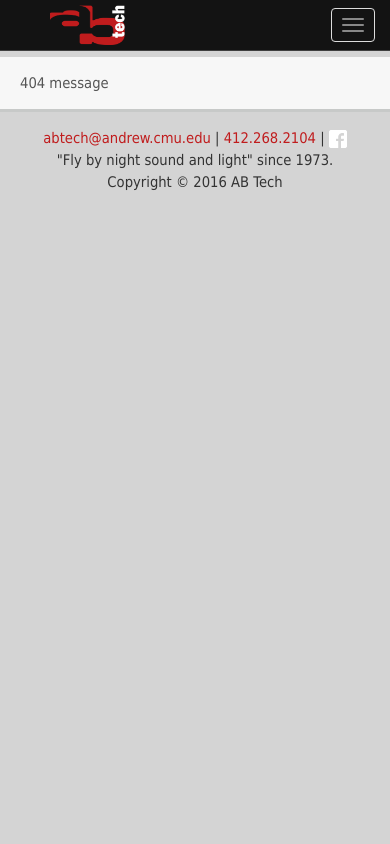
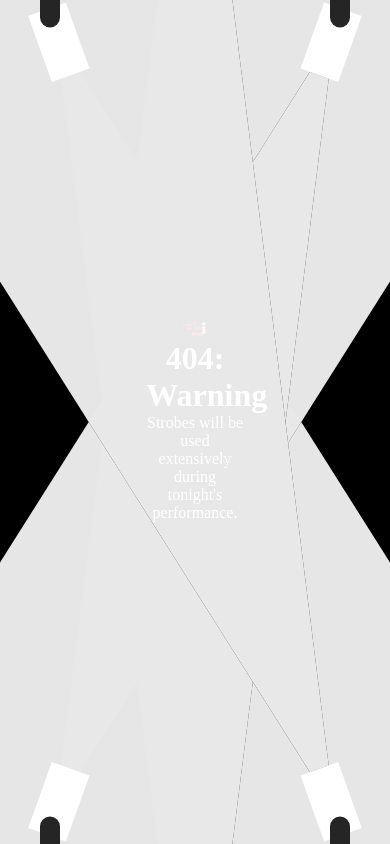
Before and after one commit to ABTech/abtech.org, a Django app: a page that uses templates/404.html in a window 390 px wide. Run offline with Django 3.2, Linux system fonts and the light colour scheme; some libraries are stand-ins or nearby versions.

Commit message:
Added a funky fresh new 404 page.

```diff
--- /dev/null
+++ b/static/css/404.css
@@ -0,0 +1,36 @@
+* { margin:0; padding:0; }
+
+html, body {
+    width:100%;
+    height:100%;
+}
+
+#background {
+    position: absolute;
+    top: 0;
+    left: 0;
+    bottom: 0;
+    right: 0;
+    z-index: -1;
+
+    text-align: center;
+
+    display: flex;
+    align-items: center;
+    justify-content: center;
+
+    color: white;
+    background: black;
+}
+
+#background > * {
+    max-width: 25%;
+}
+
+#background > * > img {
+    max-width: 25%;
+}
+
+canvas {
+    display:block;
+}
--- /dev/null
+++ b/static/js/404.js
@@ -0,0 +1,295 @@
+/**
+ * @fileoverview Provies a nice light effect for the 404 page.
+ *
+ * @author Oscar Bezi (oscar@bezi.io)
+ */
+
+//==============================================================================
+// Global constants.
+//==============================================================================
+var canvas = document.getElementById('canvas');
+var context = canvas.getContext('2d');
+
+/**
+ * Curried function that lowpasses a given input with a given low-pass gain.
+ *
+ * @param {Number} gain - The low-pass gain, must be between 0 and 1.
+ * @param {Number} prev - The previous value.
+ * @param {Number} new - The new value that's being low-passed in.
+ *
+ * @returns {Number} The new value low-passed into the previous one.
+ */
+function lowpass(gain) {
+  return function (big, small) {
+    return big * (1 - gain) + small * gain;
+  };
+}
+
+/**
+ * Used to lowpass the mouse input slightly, in order to get a smoother
+ * response to the mouse snapping in to the screen after leaving it.
+ */
+var INPUT_LOWPASS_CONST = 1.0;
+var input_lowpass = lowpass(INPUT_LOWPASS_CONST);
+
+/**
+ * Used to slowly drift the light focus to the center of the screen after a
+ * certain timeout.
+ */
+var CENTER_LOWPASS_CONST = 0.01;
+var center_lowpass = lowpass(CENTER_LOWPASS_CONST);
+
+// The timeout before we start to drift to the center after a mouse move.
+var TIMEOUT_LENGTH = 1000;
+
+/**
+ * Assorted constants for rendering the lights.
+ */
+// The barrel length.
+var LIGHT_HEIGHT = 70;
+
+// The barrel width.
+var LIGHT_WIDTH = 40;
+
+// The height of the light base.
+var BASE_OFFSET = LIGHT_HEIGHT / 8;
+
+// The beam spread angle.
+var BEAM_ANGLE = 12; // Degrees
+
+// The width of the lens bezel (the amount of space between the outside of the
+// barrel and the light output).
+var LENS_BEZEL_WIDTH = 10;
+
+// Coefficient to convert DEGREES_TO_RADS.
+var DEGREES_TO_RADS = Math.PI / 180;
+
+// Some colors.
+var BARREL_COLOR = 'white';
+var BASE_COLOR = '#252525';
+
+//==============================================================================
+// Application default state.
+//==============================================================================
+
+var state = {
+  'has_moved': false,
+  'light_focus': {
+    'x': window.innerWidth / 2,
+    'y': window.innerHeight / 2,
+  },
+  'lights': [],
+};
+
+//==============================================================================
+// Global functions.
+//==============================================================================
+
+var previous_timeout = null;
+
+/**
+ * Callback for the mousemove event, updates the mouse position within the
+ * canvas and sets a callback that re-enables drifting after a certain timeout.
+ *
+ * @param {Object} mouse_event - The mouse movement event.
+ */
+function update_position(event) {
+  var bounds = canvas.getBoundingClientRect();
+
+  var light_focus = {
+    'x': input_lowpass(state.light_focus.x, event.clientX - bounds.left),
+    'y': input_lowpass(state.light_focus.y, event.clientY - bounds.top),
+  };
+
+  state = Object.assign({}, state, {
+    'light_focus': light_focus,
+    'has_moved': true,
+  });
+
+  if (previous_timeout !== null) {
+    clearTimeout(previous_timeout);
+  }
+
+  previous_timeout = setTimeout(function() {
+    state = Object.assign({}, state, {
+      'has_moved': false,
+    });
+    previous_timeout = null;
+  }, TIMEOUT_LENGTH);
+}
+
+/**
+ * Called whenever the screen resizes (and on page load).
+ */
+function on_resize() {
+  var width = window.innerWidth;
+  var height = window.innerHeight;
+
+  var lights = [];
+  for (var i = 50; i < width / 2; i += 500) {
+    lights.push({
+      'x': i,
+      'y': 0,
+    });
+
+    lights.push({
+      'x': i,
+      'y': height,
+      'flipped': true,
+    });
+
+    lights.push({
+      'x': width - i,
+      'y': 0,
+    });
+
+    lights.push({
+      'x': width - i,
+      'y': height,
+      'flipped': true,
+    });
+  }
+
+  state = Object.assign({}, state, {
+    'lights': lights,
+  });
+}
+
+/**
+ * Iterates the state forward whenever a frame render occurs.
+ *
+ * @param {Object} prev_state - The previous state.
+ * @returns {Object} The new state.
+ */
+function update_state(prev_state) {
+  var target_x = window.innerWidth / 2;
+  var target_y = window.innerHeight / 2;
+
+  var prev_x = prev_state.light_focus.x;
+  var prev_y = prev_state.light_focus.y;
+
+  var has_moved = prev_state.has_moved;
+
+  var light_focus = {
+    'x': has_moved ? prev_x : center_lowpass(prev_x, target_x),
+    'y': has_moved ? prev_y : center_lowpass(prev_y, target_y),
+  };
+
+  return Object.assign({}, prev_state, {
+    'light_focus': light_focus,
+  });
+}
+
+function render_beam(light, light_focus) {
+  var light_pivot_x = light.x;
+  var light_pivot_y = light.y;
+  light_pivot_y += BASE_OFFSET * (light.flipped ? -2 : 2);
+
+  var focus_offset_x = light_focus.x - light_pivot_x;
+  var focus_offset_y = light_focus.y - light_pivot_y;
+  var angle = Math.atan2(focus_offset_y, focus_offset_x);
+
+  var length = Math.sqrt(canvas.width * canvas.width + canvas.height * canvas.height);
+
+  context.save();
+
+  context.translate(light_pivot_x, light_pivot_y);
+  context.rotate(angle - Math.PI / 2);
+  context.fillStyle = 'rgba(255, 255, 255, 0.1)';
+
+  // Draw beam
+  context.fillStyle = 'rgba(255, 255, 255, 0.1)';
+  context.beginPath();
+
+  var start_x = -LIGHT_WIDTH / 2 + LENS_BEZEL_WIDTH;
+  var end_x = start_x - length * Math.sin(BEAM_ANGLE * DEGREES_TO_RADS);
+
+  context.moveTo(start_x, LIGHT_HEIGHT - BASE_OFFSET);
+  context.lineTo(end_x, length);
+  context.lineTo(-end_x, length);
+  context.lineTo(-start_x, LIGHT_HEIGHT - BASE_OFFSET);
+  context.closePath();
+
+  context.save();
+  context.globalCompositeOperation = 'destination-out';
+  context.fillStyle = 'rgb(255, 255, 255, 0.9)';
+  context.fill();
+  context.restore();
+
+  context.fillStyle = 'rgb(255, 255, 255, 0.9)';
+  context.fill();
+
+  context.restore();
+}
+
+/**
+ * Renders a fixture at the given position.
+ *
+ * @TODO: Has a lot of nasty render code that should get cleaned.
+ * @TODO: The beams should likely get rendered in their own stage, then the
+ * actual fixtures.
+ *
+ * @param {Object} light - The light to render, as found in the global state.
+ * @param {Object} light_focus - The light focus destination
+ */
+function render_light(light, light_focus) {
+  var light_pivot_x = light.x;
+  var light_pivot_y = light.y;
+  light_pivot_y += BASE_OFFSET * (light.flipped ? -2 : 2);
+
+  var focus_offset_x = light_focus.x - light_pivot_x;
+  var focus_offset_y = light_focus.y - light_pivot_y;
+  var angle = Math.atan2(focus_offset_y, focus_offset_x);
+
+  context.save();
+  context.translate(light_pivot_x, light_pivot_y);
+  context.rotate(angle - Math.PI / 2);
+
+  // Draw barrel
+  context.fillStyle = BARREL_COLOR;
+  context.fillRect(-LIGHT_WIDTH / 2, -BASE_OFFSET, LIGHT_WIDTH, LIGHT_HEIGHT);
+  context.restore();
+
+  // Draw base
+  context.fillStyle = BASE_COLOR;
+  context.fillRect(
+    light_pivot_x - LIGHT_WIDTH / 4, light_pivot_y, LIGHT_WIDTH / 2, light.flipped ? BASE_OFFSET * 3 : -1 * BASE_OFFSET * 3);
+  context.beginPath();
+  context.arc(light_pivot_x, light_pivot_y, LIGHT_WIDTH / 4, 0, 2 * Math.PI, false);
+  context.fill();
+}
+
+function render(to_render) {
+  var width = window.innerWidth;
+  var height = window.innerHeight;
+
+  canvas.width = width;
+  canvas.height = height;
+
+  context.fillStyle = 'rgba(0, 0, 0, 0.9)';
+  context.fillRect(0, 0, width, height);
+
+  // Render all the light beams.
+  to_render.lights.forEach(function (light) {
+    render_beam(light, to_render.light_focus);
+  });
+
+  // Render all the fixtures.
+  to_render.lights.forEach(function (light) {
+    render_light(light, to_render.light_focus);
+  });
+}
+
+function update() {
+  state = update_state(state);
+  render(state);
+
+  window.requestAnimationFrame(update);
+}
+
+canvas.addEventListener('mousemove', update_position, false);
+
+window.addEventListener('resize', on_resize, false);
+on_resize();
+
+window.requestAnimationFrame(update);
--- a/templates/404.html
+++ b/templates/404.html
@@ -1,10 +1,18 @@
-{% extends "base.html" %}
 {% load staticfiles %}
-{% load bootstrap3 %}
-{%  bootstrap_messages %}
-
-{% block title %} 404 {% endblock %}
-
-{% block content %}
-404 message
-{% endblock %}
+<!doctype html>
+<html>
+<head>
+    <link rel="stylesheet" href="{% static 'css/404.css' %}">
+</head>
+<body>
+    <div id="background">
+        <div>
+            <img src="https://www-staging.abtech.org/static/img/abtech_logo.png" />
+            <h1>404: Warning</h1>
+            <p>Strobes will be used extensively during tonight's performance.</p>
+        </div>
+    </div>
+    <canvas id="canvas"></canvas>
+    <script src="{% static 'js/404.js' %}"></script>
+</body>
+</html>
```
